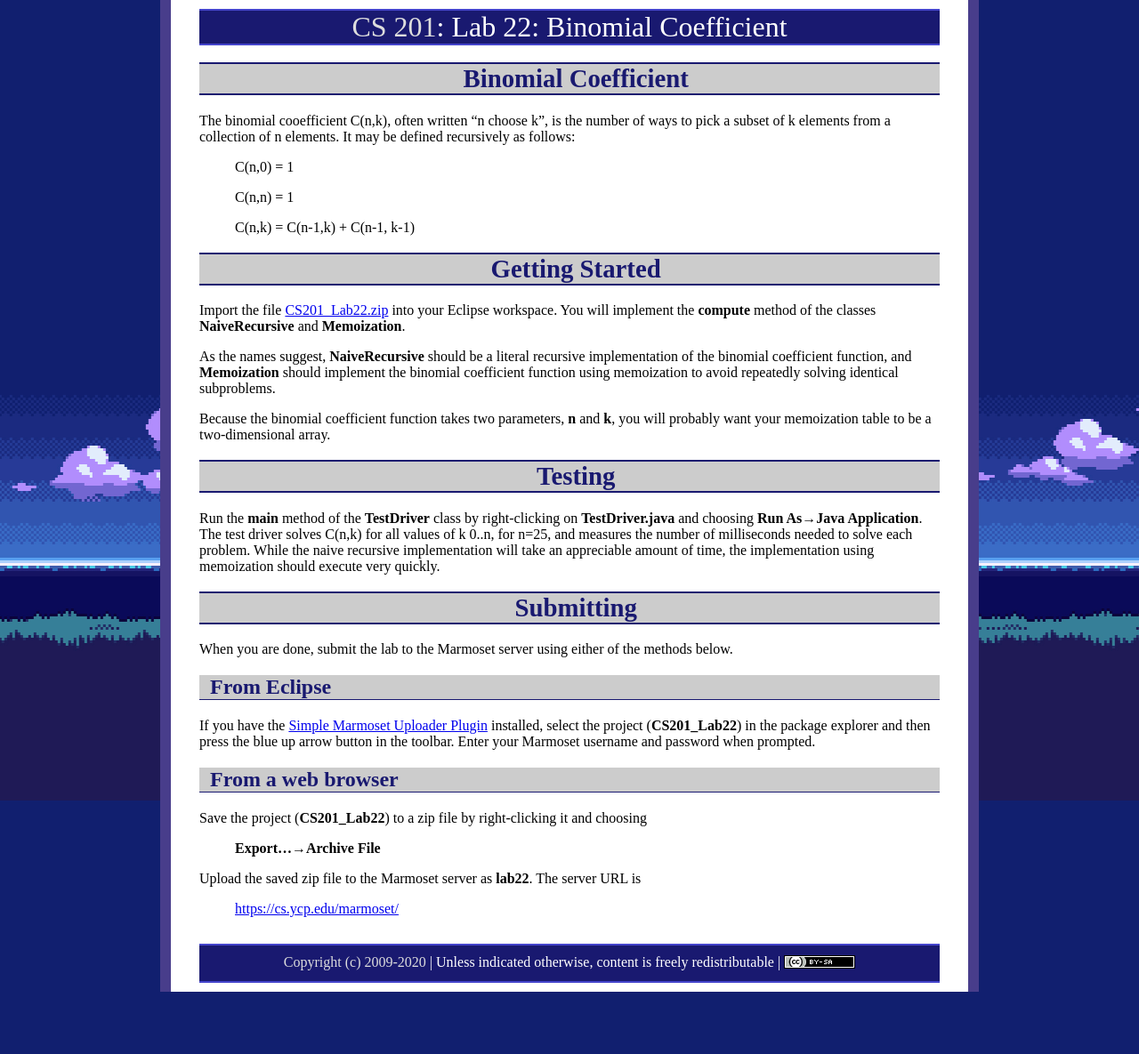
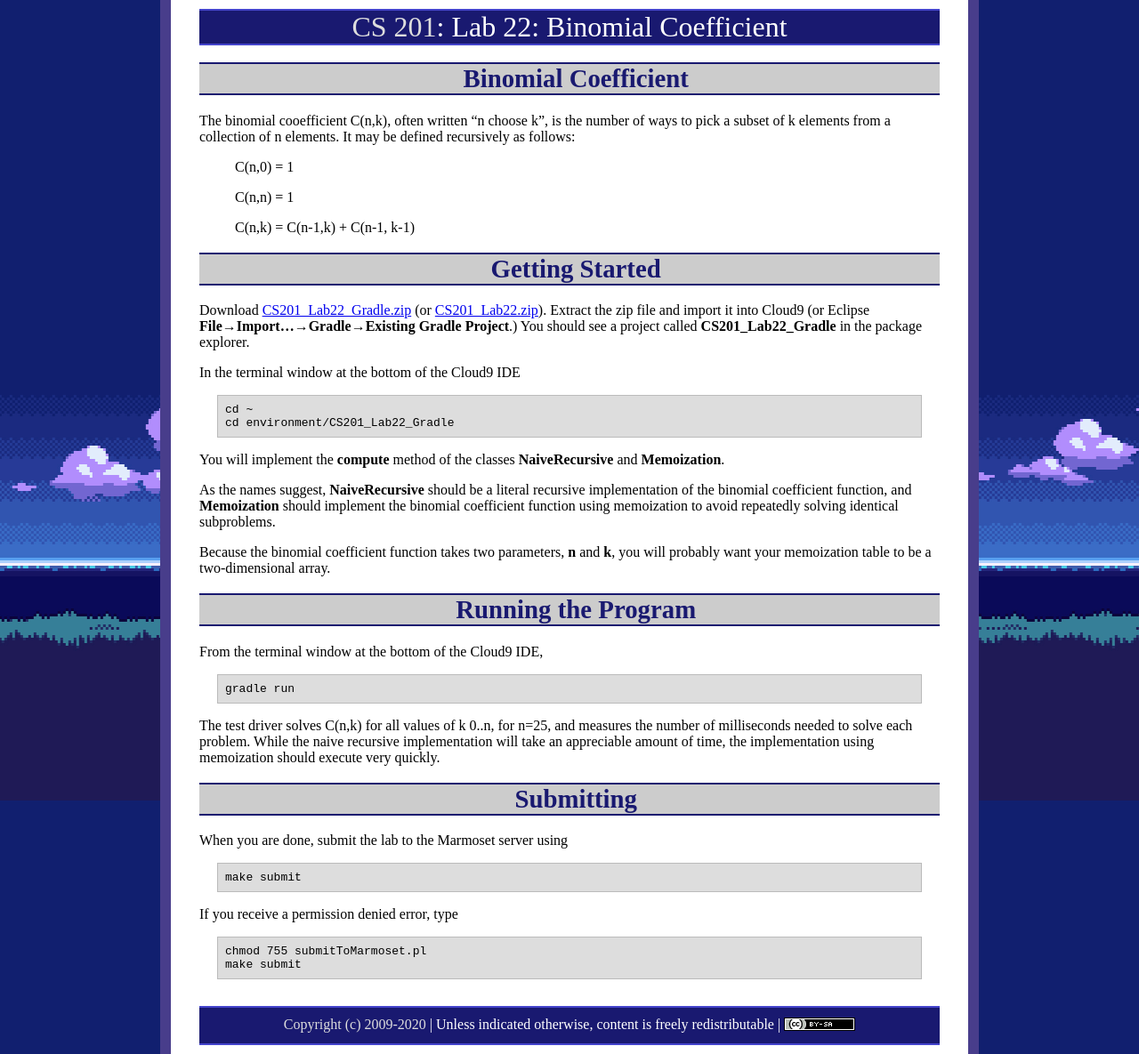
Before and after one commit to ycpcs/cs201-spring2020, a Jekyll site: the page built from labs/lab22.md, in a window 1280 px wide. Shown: the whole page at 89% size. Built offline with Jekyll 4.4.1, drawn with Linux system fonts in a browser that asks for light colours; before the commit the page ends 1115 px from its top, so only the background shows below that.

Commit message:
update lab 22
update lab 22

```diff
--- a/js/AACONFIG-scheduleInfo.js
+++ b/js/AACONFIG-scheduleInfo.js
@@ -117,7 +117,7 @@ courseInfo.classPeriods = [
 	{
 		topic: new Topic("Lecture 22: Memoization and Dynamic Programming", "lectures/lecture22.html"),
 		reading: "7.6",
-		lab: new NumberedLab(22, "Binomial Coefficient")
+		lab: new NumberedLabGradle(22, "Binomial Coefficient")
 	},
 	{
 		topic: new Topic("Lecture 23: Merge and Quick Sort", "lectures/lecture23.html"),
--- a/labs/lab22.md
+++ b/labs/lab22.md
@@ -17,12 +17,41 @@ The binomial cooefficient C(n,k), often written "n choose k", is the number of w
 Getting Started
 ===============
 
-Import the file [CS201\_Lab22.zip](CS201_Lab22.zip) into your Eclipse workspace. You will implement the **compute** method of the classes **NaiveRecursive** and **Memoization**.
+Download [CS201\_Lab22\_Gradle.zip](gradle_src/CS201_Lab22_Gradle.zip) (or [CS201\_Lab22.zip](CS201_Lab22.zip)). Extract the zip file and import it into Cloud9 (or Eclipse **File&rarr;Import...&rarr;Gradle&rarr;Existing Gradle Project**.) You should see a project called **CS201\_Lab22\_Gradle** in the package explorer.
+
+In the terminal window at the bottom of the Cloud9 IDE
+
+    cd ~
+    cd environment/CS201_Lab22_Gradle
+
+You will implement the **compute** method of the classes **NaiveRecursive** and **Memoization**.
 
 As the names suggest, **NaiveRecursive** should be a literal recursive implementation of the binomial coefficient function, and **Memoization** should implement the binomial coefficient function using memoization to avoid repeatedly solving identical subproblems.
 
 Because the binomial coefficient function takes two parameters, **n** and **k**, you will probably want your memoization table to be a two-dimensional array.
 
+Running the Program
+===================
+
+From the terminal window at the bottom of the Cloud9 IDE,
+
+    gradle run
+
+The test driver solves C(n,k) for all values of k 0..n, for n=25, and measures the number of milliseconds needed to solve each problem. While the naive recursive implementation will take an appreciable amount of time, the implementation using memoization should execute very quickly.
+
+Submitting
+==========
+
+When you are done, submit the lab to the Marmoset server using
+
+    make submit
+
+If you receive a permission denied error, type
+
+    chmod 755 submitToMarmoset.pl
+    make submit
+
+<!--
 Testing
 =======
 
@@ -48,3 +77,4 @@ Save the project (**CS201\_Lab22**) to a zip file by right-clicking it and choos
 Upload the saved zip file to the Marmoset server as **lab22**. The server URL is
 
 > <https://cs.ycp.edu/marmoset/>
+-->
```
Also changed, not shown: 1 other file.
